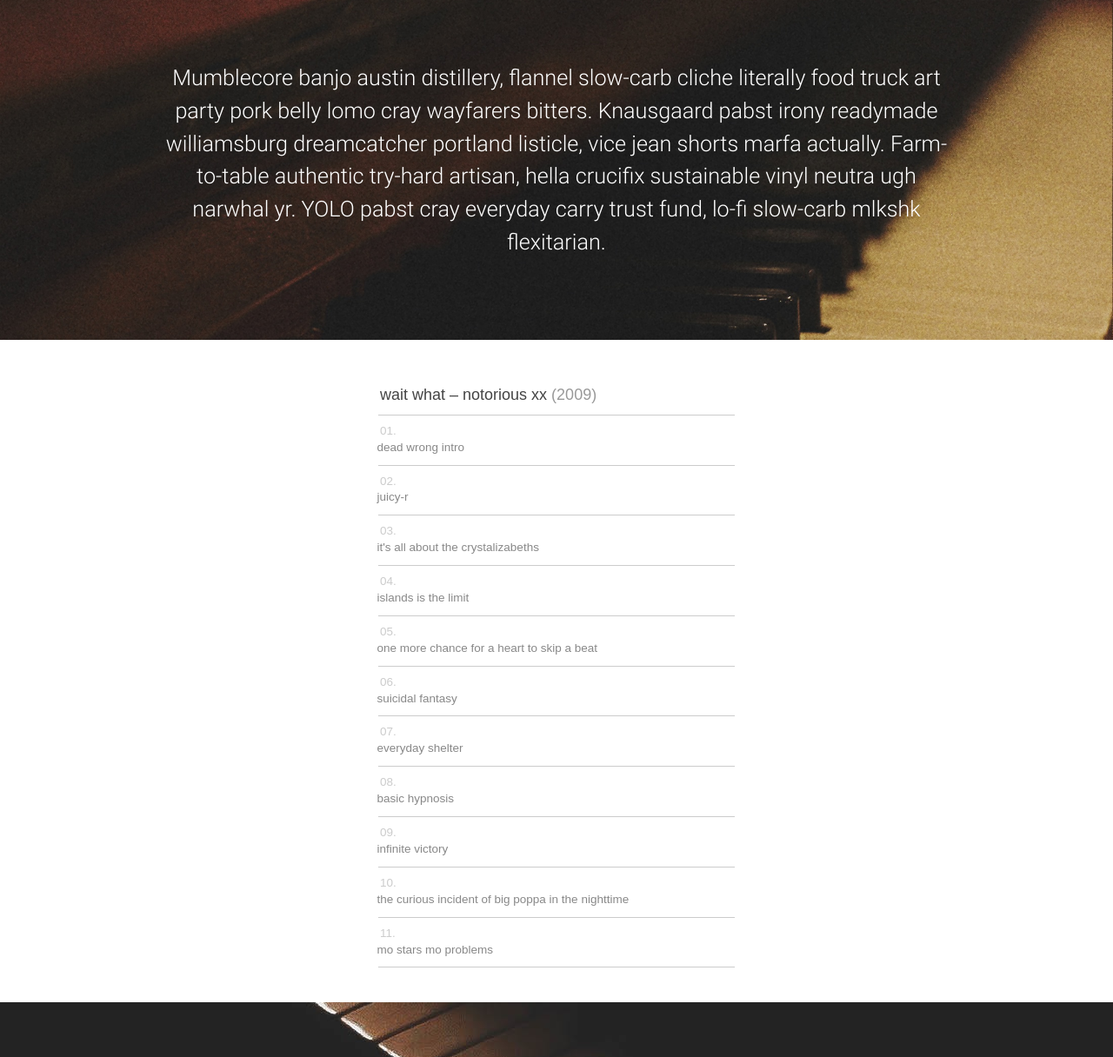
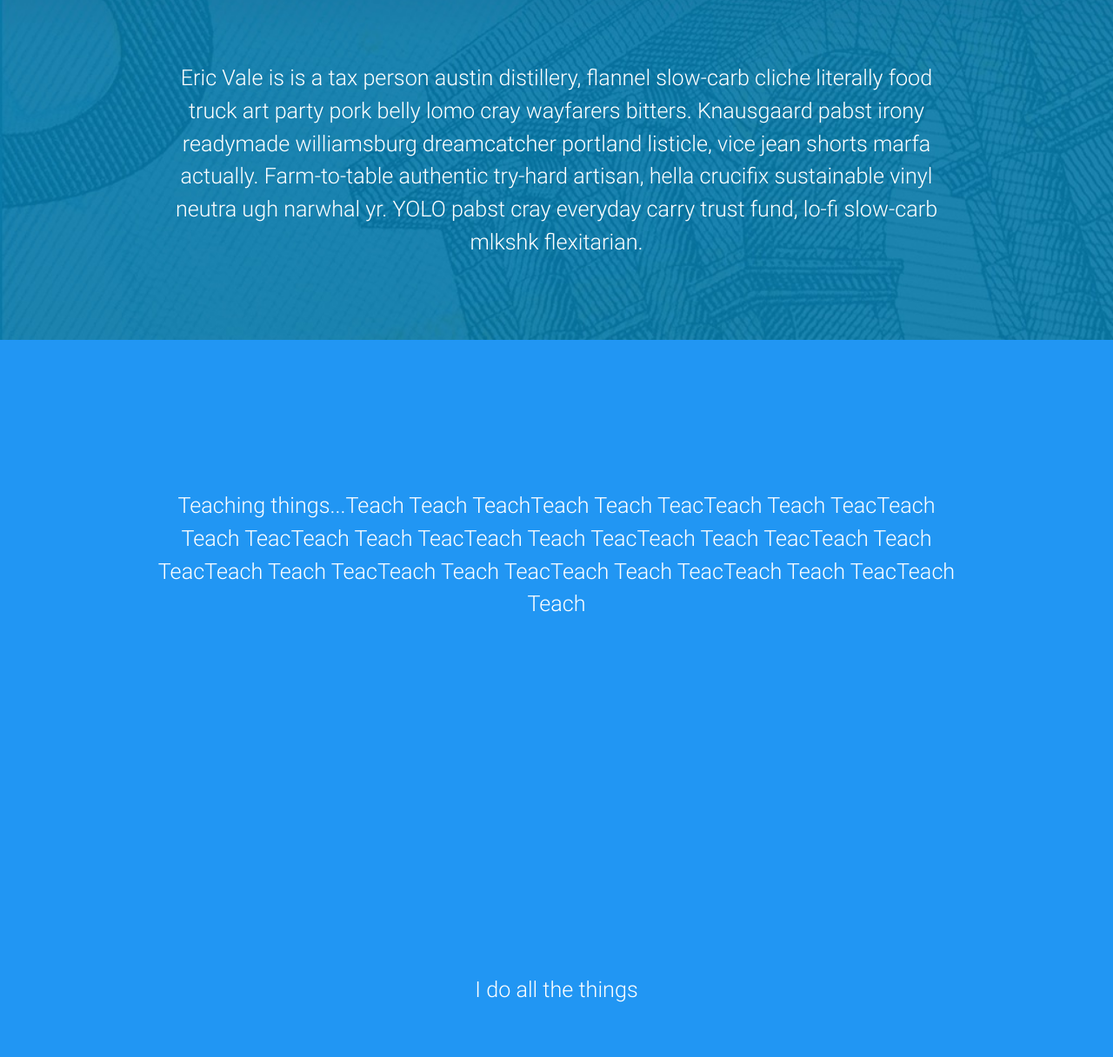
Before and after one commit to samwattsart/jenniferwatts, a website: page index.html in a window 1280 px wide. Shown: the part 109-1325 px from the top of the page at 87% size. Drawn offline with nearby package versions, Linux system fonts and the light colour scheme; files that its build step writes are made by us from their sources; files whose address does not match are found by name; a web font is replaced by a local one.

Commit message:
Sam's changes and top background swapout

```diff
--- a/dev/app.scss
+++ b/dev/app.scss
@@ -17,8 +17,8 @@ body {
     }
   }
 
-  #about {
-    background-image: url("/img/piano.jpeg");
+  #ea {
+    background-image: url("/img/Eric_background.jpg");
     background-size: cover;
 		background-position: 100% 50%;
     min-height: 500px;
--- a/index.html
+++ b/index.html
@@ -10,53 +10,34 @@
     <meta name="viewport" content="width=device-width, initial-scale=1.0"/>
   </head>
 
-  <body class="white darken-1">
-    <div id="about" class="scrollspy">
+  <body class="blue">
+    <div id="ea" class="scrollspy">
       <nav>
         <div class="nav-wrapper">
-          <a href="#!" class="brand-logo"><img title="logo" alt="logo" src="/img/logo.png" /></a>
+          <a href="#!" class="brand-logo"><img title="logo" alt="logo" src="/img/ERIC_LOGO_FINAL.png" /></a>
           <a href="#" data-activates="mobile-demo" class="button-collapse"><i class="material-icons">menu</i></a>
           <ul class="right hide-on-med-and-down">
+            <li><a href="#EA">EA</a></li>
             <li><a href="#about">About</a></li>
-            <li><a href="#recordings">Recordings</a></li>
-            <li><a href="#teaching">Teaching</a></li>
+            <li><a href="#services">Services</a></li>
             <li><a href="#contact">Contact</a></li>
           </ul>
           <ul class="side-nav" id="mobile-demo">
+            <li><a href="#EA">EA</a></li>
             <li><a href="#about">About</a></li>
-            <li><a href="#recordings">Recordings</a></li>
-            <li><a href="#teaching">Teaching</a></li>
+            <li><a href="#services">Services</a></li>
+            <li><a href="#rates">Rates</a></li>
             <li><a href="#contact">Contact</a></li>
           </ul>
         </div>
       </nav>
       <div class="container" class="scrollspy">
         <div class="row center">
-        <p class="flow-text">Mumblecore banjo austin distillery, flannel slow-carb cliche literally food truck art party pork belly lomo cray wayfarers bitters. Knausgaard pabst irony readymade williamsburg dreamcatcher portland listicle, vice jean shorts marfa actually. Farm-to-table authentic try-hard artisan, hella crucifix sustainable vinyl neutra ugh narwhal yr. YOLO pabst cray everyday carry trust fund, lo-fi slow-carb mlkshk flexitarian.</p>
+        <p class="flow-text">Eric Vale  is is a tax person austin distillery, flannel slow-carb cliche literally food truck art party pork belly lomo cray wayfarers bitters. Knausgaard pabst irony readymade williamsburg dreamcatcher portland listicle, vice jean shorts marfa actually. Farm-to-table authentic try-hard artisan, hella crucifix sustainable vinyl neutra ugh narwhal yr. YOLO pabst cray everyday carry trust fund, lo-fi slow-carb mlkshk flexitarian.</p>
       </div>
     </div>
   </div>
-  <div id="recordings" class="audioplayer scrollspy">
-    <div id="wrapper">
-      <h1>wait what &ndash; notorious xx <em>(2009)</em></h1>
-      <audio preload></audio>
-      <ol>
-        <li><a href="#" data-src="//kolber.github.io/audiojs/demos/mp3/01-dead-wrong-intro.mp3">dead wrong intro</a></li>
-        <li><a href="#" data-src="//kolber.github.io/audiojs/demos/mp3/02-juicy-r.mp3">juicy-r</a></li>
-        <li><a href="#" data-src="//kolber.github.io/audiojs/demos/mp3/03-its-all-about-the-crystalizabeths.mp3">it's all about the crystalizabeths</a></li>
-        <li><a href="#" data-src="//kolber.github.io/audiojs/demos/mp3/04-islands-is-the-limit.mp3">islands is the limit</a></li>
-        <li><a href="#" data-src="//kolber.github.io/audiojs/demos/mp3/05-one-more-chance-for-a-heart-to-skip-a-beat.mp3">one more chance for a heart to skip a beat</a></li>
-        <li><a href="#" data-src="//kolber.github.io/audiojs/demos/mp3/06-suicidal-fantasy.mp3">suicidal fantasy</a></li>
-        <li><a href="#" data-src="//kolber.github.io/audiojs/demos/mp3/07-everyday-shelter.mp3">everyday shelter</a></li>
-        <li><a href="#" data-src="//kolber.github.io/audiojs/demos/mp3/08-basic-hypnosis.mp3">basic hypnosis</a></li>
-        <li><a href="#" data-src="//kolber.github.io/audiojs/demos/mp3/09-infinite-victory.mp3">infinite victory</a></li>
-        <li><a href="#" data-src="//kolber.github.io/audiojs/demos/mp3/10-the-curious-incident-of-big-poppa-in-the-nighttime.mp3">the curious incident of big poppa in the nighttime</a></li>
-        <li><a href="#" data-src="//kolber.github.io/audiojs/demos/mp3/11-mo-stars-mo-problems.mp3">mo stars mo problems</a></li>
-      </ol>
-    </div>
-  </div>
-
-  <div id="teaching" class="parallax-container valign-wrapper scrollspy">
+<div id="about" class="parallax-container valign-wrapper scrollspy">
     <div class="section no-pad-bot">
       <div class="container">
         <div class="row center">
@@ -64,7 +45,24 @@
         </div>
       </div>
     </div>
-    <div class="parallax"><img src="img/new_piano.jpeg" style="display: block; transform: translate3d(-50%, 129px, 0px);"></div>
+  </div>
+  <div id="services" class="parallax-container valign-wrapper scrollspy">
+    <div class="section no-pad-bot">
+      <div class="container">
+        <div class="row center">
+          <p class="flow-text">I do all the things</p>
+        </div>
+      </div>
+    </div>
+  </div>
+  <div id="rates" class="parallax-container valign-wrapper scrollspy">
+    <div class="section no-pad-bot">
+      <div class="container">
+        <div class="row center">
+          <p class="flow-text">my rates are too high for you betches</p>
+        </div>
+      </div>
+    </div>
   </div>
   <div id="contact" class="container scrollspy">
     <h5 class="header col s12 flow-text dark center">For all inquiries, please email me at:<br /><span class="email">fooney -- watts -- at -- gmail -- dot -- com</span></h5>
@@ -72,7 +70,7 @@
 	<footer class="page-footer purple lighten-4">
 		<div class="footer-copyright">
 			<div class="container">
-			<span class="grey-text text-lighten-5">&copy; 2016 Jennifer Watts</span>
+			<span class="grey-text text-lighten-5">&copy; 2016 Eric Vale</span>
 			<span class="grey-text text-lighten-5 right" href="#!">Created by <a href="http://samwattsart.com" class="purple-text text-lighten-1">Sam</a> and <a href="https://corwatts.com" class="purple-text text-lighten-1">Corey</a></span>
 			</div>
 		</div>
```
Also changed, not shown: img/ERIC_LOGO_FINAL.png (added), img/Eric_background.jpg (added), img/Eric_background.png (added).
